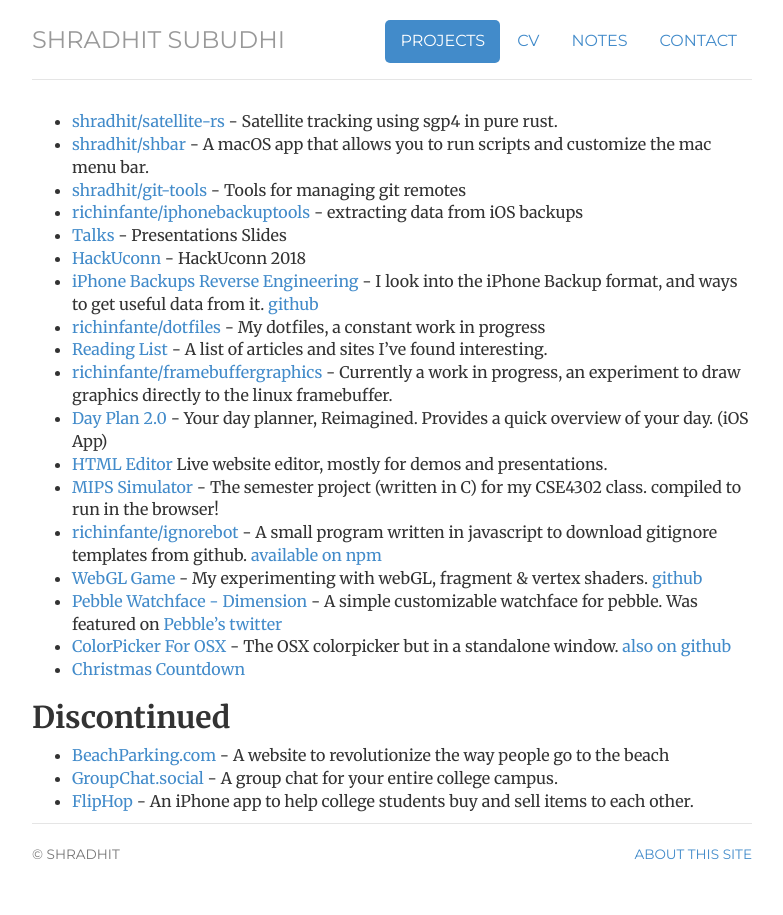
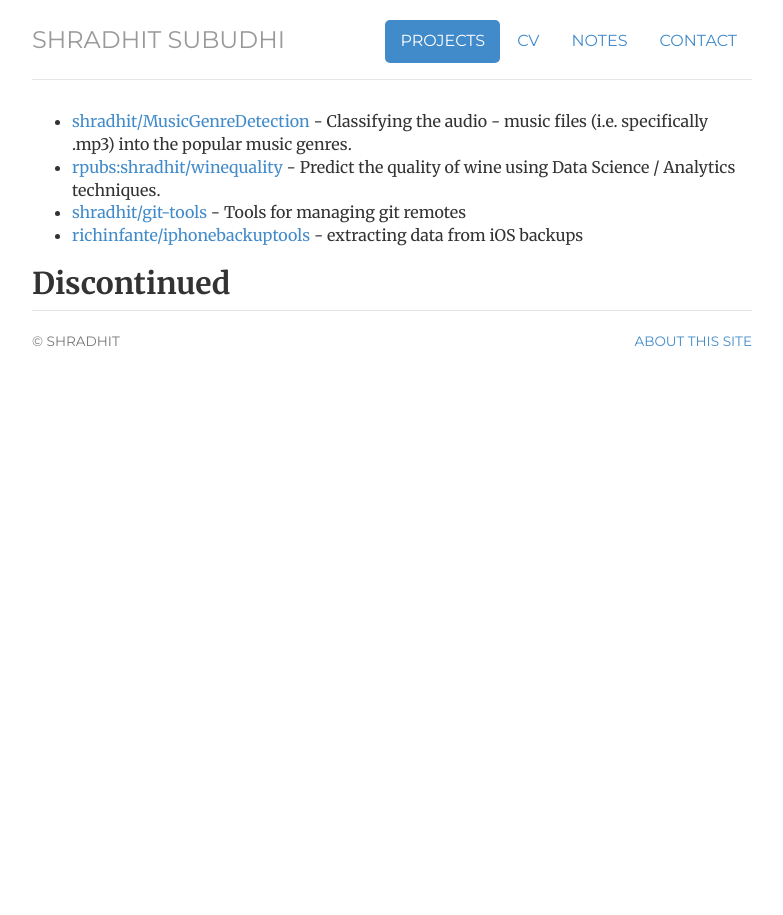
Before and after one commit to shradhit7/shradhit7.github.io, a Jekyll site: the page built from projects/index.html, in a window 1280 px wide. Shown: the whole page, without its empty margins (248-1031 px from the left). Built offline with Jekyll 4.4.1, drawn with Linux system fonts in a browser that asks for light colours.

Commit message:
Update index.html

```diff
--- a/projects/index.html
+++ b/projects/index.html
@@ -12,29 +12,14 @@
 
 <div class="post-content">
 <ul>
-<li><a href="https://github.com/richinfante/satellite-rs/">shradhit/satellite-rs</a> - Satellite tracking using sgp4 in pure rust.</li>
-<li><a href="https://github.com/richinfante/shbar">shradhit/shbar</a> - A macOS app that allows you to run scripts and customize the mac menu bar.</li>
-<li><a href="https://github.com/richinfante/git-tools">shradhit/git-tools</a> - Tools for managing git remotes</li>
-<li><a href="https://github.com/richinfante/iphonebackuptools">richinfante/iphonebackuptools</a> - extracting data from iOS backups</li>
-<li><a href="/talks">Talks</a> - Presentations Slides</li>
-<li><a href="http://www.hackuconn.org">HackUconn</a> - HackUconn 2018</li>
-<li><a href="/2017/3/16/reverse-engineering-the-ios-backup">iPhone Backups Reverse Engineering</a> - I look into the iPhone Backup format, and ways to get useful data from it. <a href="https://www.github.com/richinfante/iphonebackuptools">github</a></li>
-<li><a href="https://github.com/richinfante/dotfiles">richinfante/dotfiles</a> - My dotfiles, a constant work in progress</li>
-<li><a href="/reading-list">Reading List</a> - A list of articles and sites I’ve found interesting.</li>
-<li><a href="https://github.com/richinfante/framebuffergraphics">richinfante/framebuffergraphics</a> - Currently a work in progress, an experiment to draw graphics directly to the linux framebuffer.</li>
-<li><a href="http://www.getdayplan.com">Day Plan 2.0</a> - Your day planner, Reimagined. Provides a quick overview of your day. (iOS App)</li>
-<li><a href="/web">HTML Editor</a> Live website editor, mostly for demos and presentations.</li>
-<li><a href="https://richinfante.github.io/mips-simulator/?xref=mips-simulator">MIPS Simulator</a> - The semester project (written in C) for my CSE4302 class. compiled to run in the browser!</li>
-<li><a href="https://github.com/richinfante/ignorebot">richinfante/ignorebot</a> - A small program written in javascript to download gitignore templates from github. <a href="http://npmjs.com/ignorebot">available on npm</a></li>
-<li><a href="https://public.richinfante.com/games/dungeon/index.html">WebGL Game</a> - My experimenting with webGL, fragment &amp; vertex shaders. <a href="https://github.com/richinfante/DungeonGame">github</a></li>
-<li><a href="https://github.com/richinfante/dimension-watchface">Pebble Watchface - Dimension</a> - A simple customizable watchface for pebble. Was featured on <a href="https://twitter.com/Pebble/status/578387765064126464">Pebble’s twitter</a></li>
-<li><a href="/things/ColorPicker.app.zip">ColorPicker For OSX</a> - The OSX colorpicker but in a standalone window. <a href="https://github.com/richinfante/ColorPicker">also on github</a></li>
-<li><a href="/christmas">Christmas Countdown</a></li>
+<li><a href="https://github.com/shradhit/MusicGenreDetection/">shradhit/MusicGenreDetection</a> - Classifying the audio - music files (i.e. specifically .mp3) into the popular music genres. </li>
+<li><a href="https://rpubs.com/shradhit/winequality">rpubs:shradhit/winequality</a> - Predict the quality of wine using Data Science / Analytics techniques.</li>
+<li><a href="https://github.com/shradhit/git-tools">shradhit/git-tools</a> - Tools for managing git remotes</li>
+<li><a href="https://github.com/shradhit/iphonebackuptools">richinfante/iphonebackuptools</a> - extracting data from iOS backups</li>
 </ul>
+
 <h2 id="discontinued">Discontinued</h2>
 <ul>
-<li><a href="https://www.beachparking.com">BeachParking.com</a> - A website to revolutionize the way people go to the beach</li>
-<li><a href="http://www.groupchat.social">GroupChat.social</a> - A group chat for your entire college campus.</li>
-<li><a href="http://www.fliphop.io">FlipHop</a> - An iPhone app to help college students buy and sell items to each other.</li>
+
 </ul>
 </div>
```
